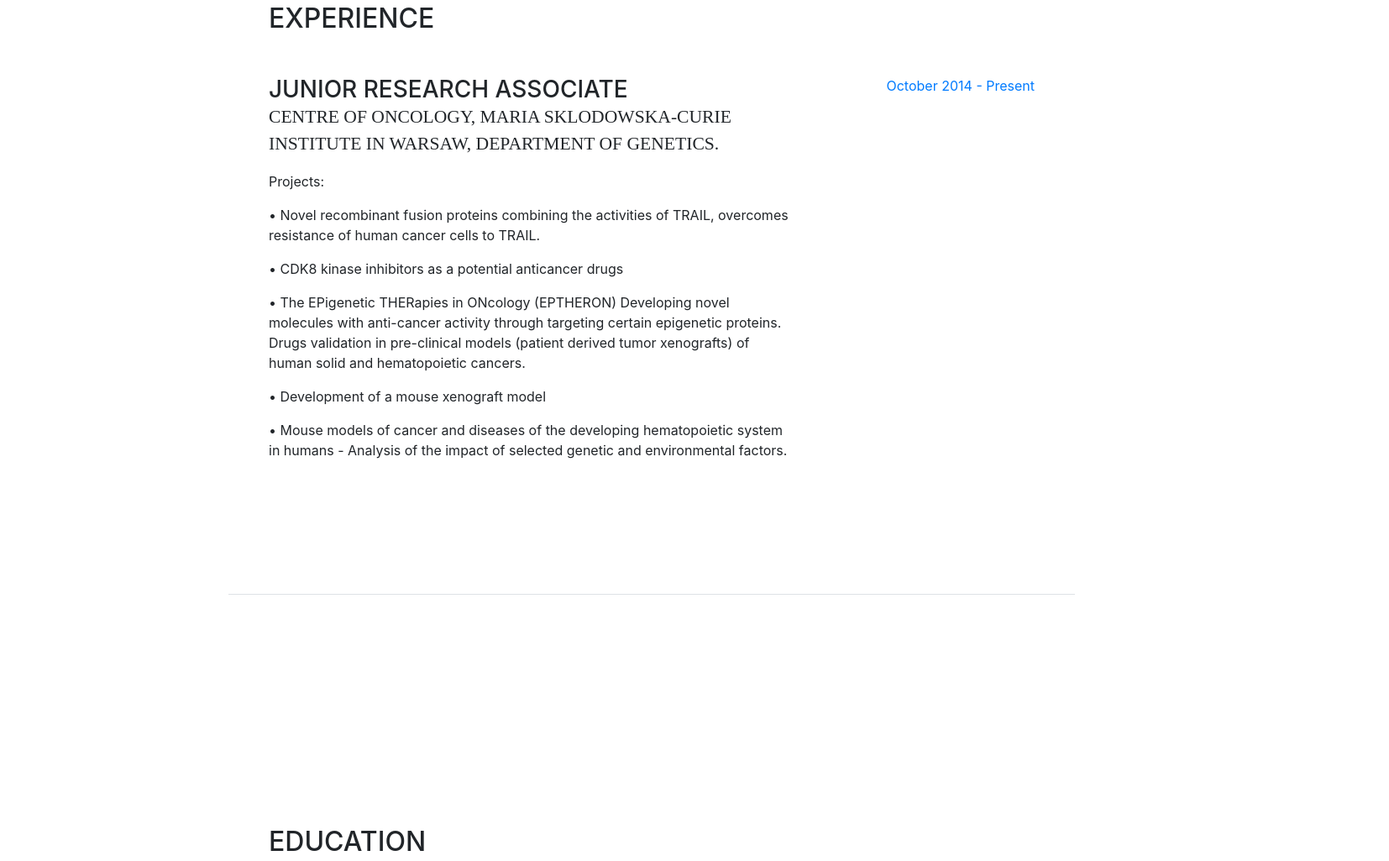
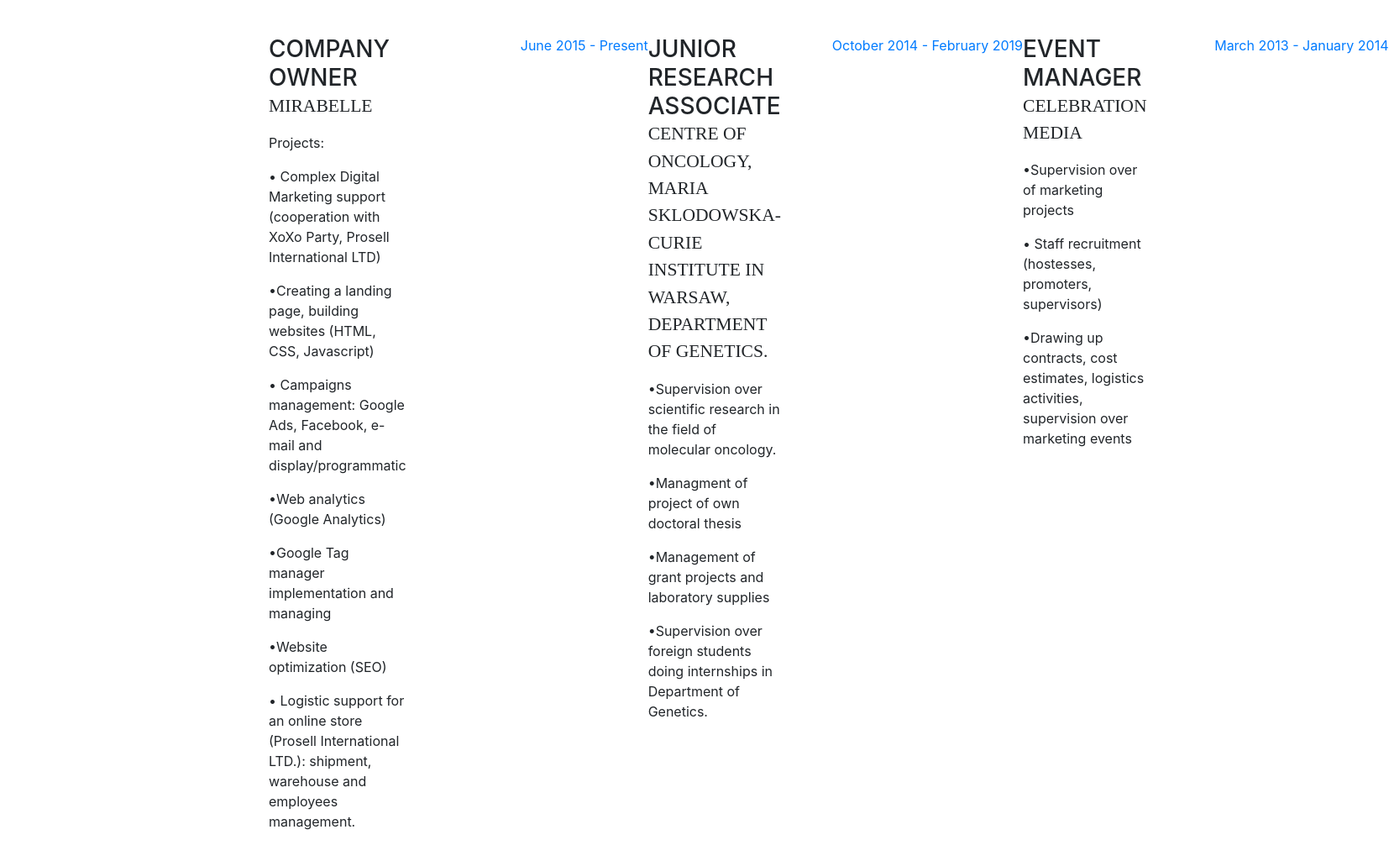
Before and after one commit to ukuklinska/Urszula-Kuklinska-CV, a website with bundled scripts: page index.html in a window 1280 px wide. Shown: the part 892-1917 px from the top of the page at 84% size, 1654 px wide, since content can reach past the window. Built offline with nearby package versions, Linux system fonts and the light colour scheme; files whose address does not match are found by name; a web font is replaced by a local one.

Commit message:
Update index.html

```diff
--- a/index.html
+++ b/index.html
@@ -80,7 +80,8 @@
             <a href="tel:+48693678697"> (+48) 693678697</a>·
             <a href="mailto:ukuklinska@gmail.com">ukuklinska@gmail.com</a>
           </div>
-          <p class="mb-5">Specialist in Molecular Oncology.</p>
+          <p class="mb-5">Digital Marketing Specialist</p>
+            <p class="mb-5"> SEM/PCC</p>
           <ul class="list-inline list-social-icons mb-0">
             <li class="list-inline-item">
               <a href="https://www.linkedin.com/in/urszula-kukli%C5%84ska-55708970/">
@@ -97,22 +98,53 @@
       <section class="resume-section p-3 p-lg-5 d-flex flex-column" id="experience">
         <div class="my-auto">
           <h2 class="mb-5">Experience</h2>
-
+       <div class="resume-item d-flex flex-column flex-md-row mb-5">
+            <div class="resume-content mr-auto">
+              <h3 class="mb-0">Company owner</h3>
+              <div class="subheading mb-3">
+Mirabelle</div>
+              <p>Projects:</p>
+                <p>•	Complex Digital Marketing support (cooperation with XoXo Party, Prosell
+International LTD)</p>
+                <p>•Creating a landing page, building websites (HTML, CSS,
+Javascript) </p>
+                <p>•	Campaigns management: Google Ads, Facebook, e-mail and display/programmatic</p>
+                <p>•Web analytics (Google Analytics)</p>
+                <p>•Google Tag manager implementation and managing</p>
+                </p>
+          <p>•Website optimization (SEO)</p>
+<p>• Logistic support for an online store (Prosell International LTD.):
+shipment, warehouse and employees management. </p>
+            </div>
+            <div class="resume-date text-md-right">
+              <span class="text-primary">June 2015 - Present</span>
+            </div>
           <div class="resume-item d-flex flex-column flex-md-row mb-5">
             <div class="resume-content mr-auto">
               <h3 class="mb-0">Junior Research Associate</h3>
               <div class="subheading mb-3">Centre of Oncology, Maria Sklodowska-Curie Institute in Warsaw, department of Genetics.</div>
-              <p>Projects:</p>
-                <p>•	Novel recombinant fusion proteins combining the activities of TRAIL, overcomes resistance of human cancer cells to TRAIL.</p>
-                <p>•	CDK8 kinase inhibitors as a potential anticancer drugs </p>
-                <p>•	The EPigenetic THERapies in ONcology (EPTHERON) Developing novel molecules with anti-cancer activity through targeting certain epigenetic proteins. Drugs validation in pre-clinical models (patient derived tumor xenografts) of human solid and hematopoietic cancers.</p>
-                <p>•	Development of a mouse xenograft model</p>
-                <p>•	Mouse models of cancer and diseases of the developing hematopoietic system in humans - Analysis of the impact of selected genetic and environmental factors.</p>
+                           <p>•Supervision over scientific research in the field of molecular oncology. </p>
+<p>•Managment of project of own doctoral thesis</p>
+<p>•Management of grant projects and laboratory supplies</p>
+<p>•Supervision over foreign students doing internships in Department of Genetics.</p>
+                </p>
+            </div>
+            <div class="resume-date text-md-right">
+              <span class="text-primary">October 2014 - February 2019</span>
+            </div>
+          </div>
+<div class="resume-item d-flex flex-column flex-md-row mb-5">
+            <div class="resume-content mr-auto">
+              <h3 class="mb-0">Event Manager</h3>
+              <div class="subheading mb-3">Celebration Media</div>
+                           <p>•Supervision over of marketing projects </p>
+<p>• Staff recruitment (hostesses, promoters, supervisors)</p>
+<p>•Drawing up contracts, cost estimates, logistics activities, supervision over marketing events</p>
 
                 </p>
             </div>
             <div class="resume-date text-md-right">
-              <span class="text-primary">October 2014 - Present</span>
+              <span class="text-primary">March 2013 - January 2014</span>
             </div>
           </div>
 
@@ -123,6 +155,16 @@
       <section class="resume-section p-3 p-lg-5 d-flex flex-column" id="education">
         <div class="my-auto">
           <h2 class="mb-5">Education</h2>
+
+          <div class="resume-item d-flex flex-column flex-md-row mb-5">
+            <div class="resume-content mr-auto">
+              <h3 class="mb-0" Marketing Masters School </h3>
+              <div class="subheading mb-3">Complete Digital Marketing Course</div>
+            </div>
+            <div class="resume-date text-md-right">
+              <span class="text-primary">September 2018 - February 2019</span>
+            </div>
+          </div>
 
           <div class="resume-item d-flex flex-column flex-md-row mb-5">
             <div class="resume-content mr-auto">
```
